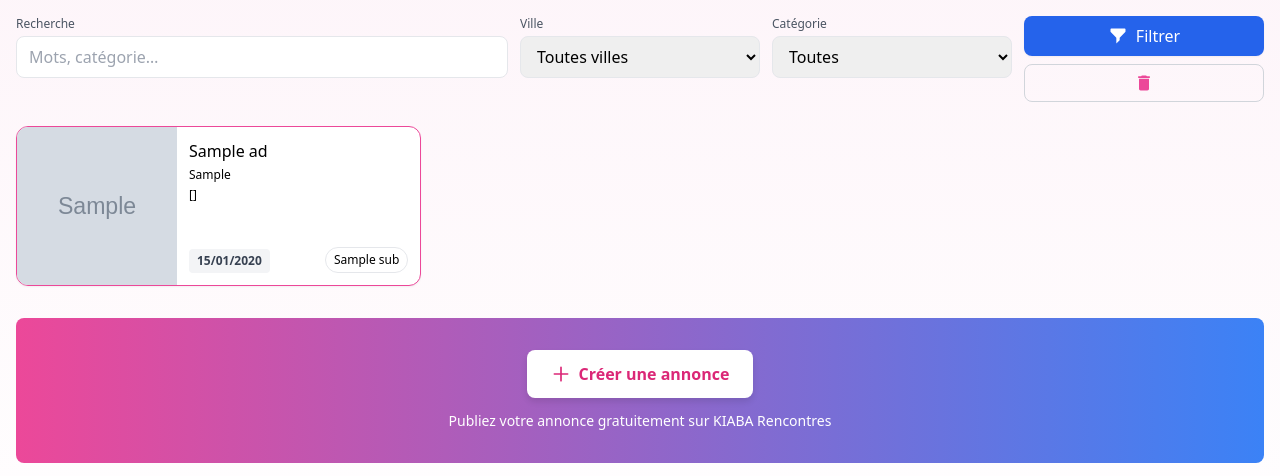
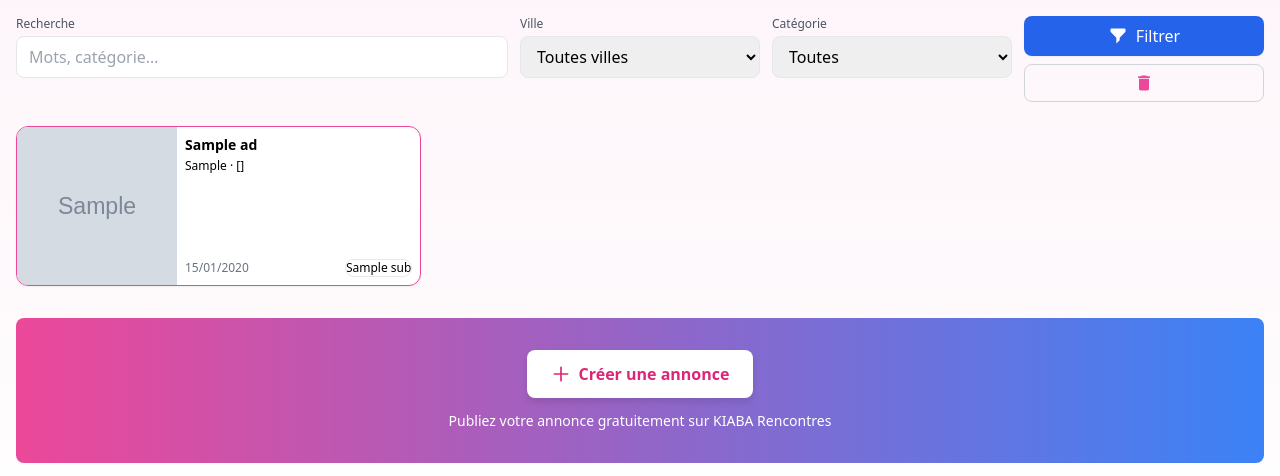
Before and after one commit to Chaka06/habiko-django, a Django app: template templates/ads/list.html in a window 1280 px wide. Shown: the part 204-680 px from the top of the page. Run offline with Django 3.2, Linux system fonts and the light colour scheme; the template is opened without the code that fills it: most values are stand-ins (such as "Sample title", 1, 10 or a date in 2020); grey boxes marked "Sample" are stand-in pictures; some libraries are stand-ins or nearby versions.

Commit message:
fix: contenu carte annonce — tout tronqué, jamais de débordement

```diff
--- a/templates/ads/list.html
+++ b/templates/ads/list.html
@@ -201,30 +201,31 @@
             <img src="{{ placeholder_img }}" alt="Annonce" class="w-full h-full object-cover" loading="lazy" width="160" height="160">
           {% endif %}
         </div>
-        <div class="flex-1 p-3 flex flex-col justify-between min-w-0 overflow-hidden">
-          <div class="min-w-0 flex-1">
+        <div class="flex-1 p-2 flex flex-col justify-between min-w-0 overflow-hidden">
+          <div class="min-w-0">
+            <!-- Badge (1 seul, compact) -->
             {% if ad.is_boosted and ad.boost_interval_hours == 3 %}
-              <span class="inline-block text-xs font-bold px-2 py-0.5 rounded mb-1" style="background:linear-gradient(90deg,#fde68a,#f59e0b);color:#7c2d12;">👑 VIP</span>
+              <span class="inline-block text-xs font-bold px-1.5 py-px rounded mb-1 leading-tight" style="background:linear-gradient(90deg,#fde68a,#f59e0b);color:#7c2d12;">👑 VIP</span>
             {% elif ad.is_boosted %}
-              <span class="inline-block bg-yellow-400 text-yellow-900 text-xs font-bold px-2 py-0.5 rounded mb-1">⚡ Boost</span>
+              <span class="inline-block bg-yellow-400 text-yellow-900 text-xs font-bold px-1.5 py-px rounded mb-1 leading-tight">⚡ Boost</span>
             {% elif ad.is_urgent %}
-              <span class="inline-block bg-red-600 text-white text-xs font-bold px-2 py-0.5 rounded mb-1">🔥 Urgent</span>
+              <span class="inline-block bg-red-600 text-white text-xs font-bold px-1.5 py-px rounded mb-1 leading-tight">🔥 Urgent</span>
             {% elif ad.is_verified %}
-              <span class="inline-block bg-green-600 text-white text-xs font-bold px-2 py-0.5 rounded mb-1">✓ Vérifié</span>
+              <span class="inline-block bg-green-600 text-white text-xs font-bold px-1.5 py-px rounded mb-1 leading-tight">✓ Vérifié</span>
             {% endif %}
-            <div class="font-medium text-slate-900 line-clamp-2 mb-1">{{ ad.title }}</div>
-            <div class="text-xs text-slate-600 mb-1 font-medium">{{ ad.get_category_display }}</div>
-            <div class="text-xs text-slate-500 mb-1">{{ ad.city.name }}</div>
+            <!-- Titre : 2 lignes max, tronqué -->
+            <p class="text-sm font-semibold text-slate-900 leading-snug mb-1 overflow-hidden" style="display:-webkit-box;-webkit-line-clamp:2;-webkit-box-orient:vertical;">{{ ad.title }}</p>
+            <!-- Catégorie tronquée -->
+            <p class="text-xs text-slate-500 truncate">{{ ad.get_category_display }} · {{ ad.city.name }}</p>
           </div>
-          <div class="flex justify-between items-end mt-1">
-            <div class="text-xs text-gray-700 font-semibold bg-gray-100 px-2 py-1 rounded">
-              {{ ad.created_at|date:"d/m/Y" }}
-            </div>
-            <div class="flex flex-wrap gap-1">
-              {% for tag in ad.subcategories|slice:":2" %}
-                <span class="px-2 py-1 rounded-full bg-sky-50 text-sky-700 border border-sky-100 text-xs truncate max-w-[85px] block" title="{{ tag }}">{{ tag }}</span>
-              {% endfor %}
-            </div>
+          <!-- Bas de carte : date + 1 tag -->
+          <div class="flex items-center justify-between gap-1 mt-1">
+            <span class="text-xs text-gray-500 flex-shrink-0">{{ ad.created_at|date:"d/m/Y" }}</span>
+            {% with tag=ad.subcategories|first %}
+              {% if tag %}
+                <span class="text-xs text-sky-700 bg-sky-50 border border-sky-100 px-1.5 py-px rounded-full truncate max-w-[90px]">{{ tag }}</span>
+              {% endif %}
+            {% endwith %}
           </div>
         </div>
       </div>
```
